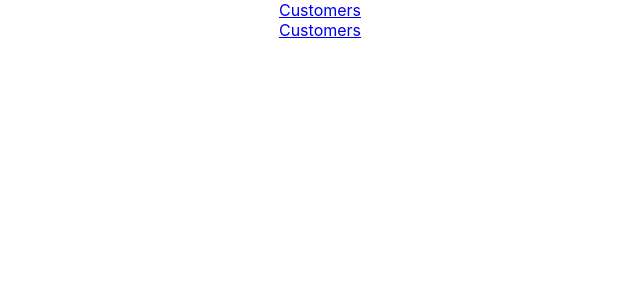
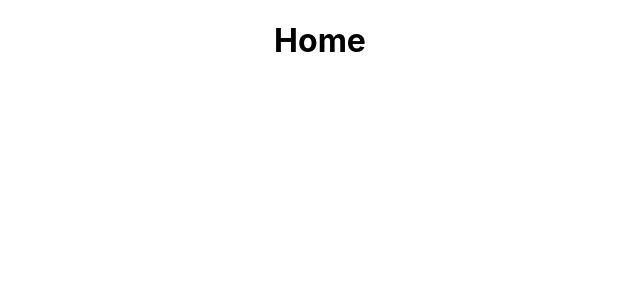
Before and after one commit to eajaramillo/react-customers-app, a React (Create React App) app: page / in a window 1280 px wide. Shown: the top 300 px of the page, without its empty margins (320-960 px from the left). Built offline with nearby package versions, Linux system fonts and the light colour scheme.

Commit message:
Route and Switch
Route and Switch

```diff
--- a/src/App.js
+++ b/src/App.js
@@ -1,15 +1,28 @@
 import React, { Component } from 'react';
-import { Link, BrowserRouter as Router } from 'react-router-dom';
+import { Link, BrowserRouter as Router, Route, Switch } from 'react-router-dom';
 import logo from './logo.svg';
 import './App.css';
 
 class App extends Component {
+
+  renderHome = () => <h1>Home</h1>;
+
+  renderCustomerContainer = () => <h1>Customer Container</h1>;
+
+  renderCustomerListContainer = () => <h1>Customer List Container</h1>;
+
+  renderCustomerNewContainer = () => <h1>Customer New Container</h1>;
+
   render() {
     return (
       <Router>
         <div className="App">
-          <Link to="/customers">Customers</Link><br />
-          <Link to="/customers/30000000">Customers</Link>
+          <Route path="/customers/new" component={this.renderCustomerNewContainer} />
+          <Route path="/customers/:dni" component={this.renderCustomerContainer} />
+          <Switch>
+            <Route path="/customers" component={this.renderCustomerListContainer} />
+            <Route path="/" component={this.renderHome} />
+          </Switch>
         </div>
       </Router>
     );
```
